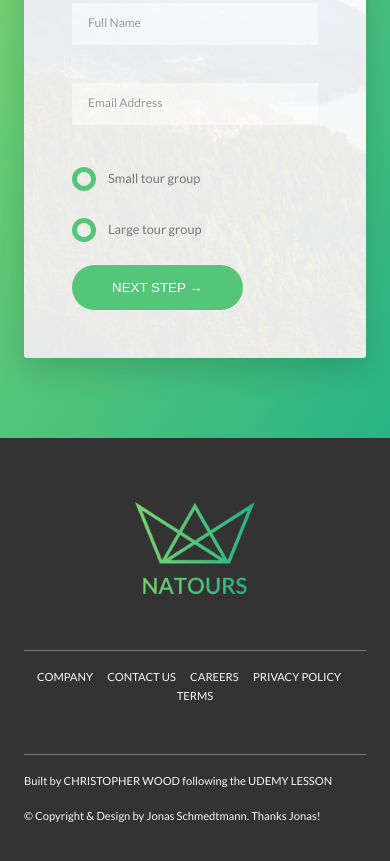
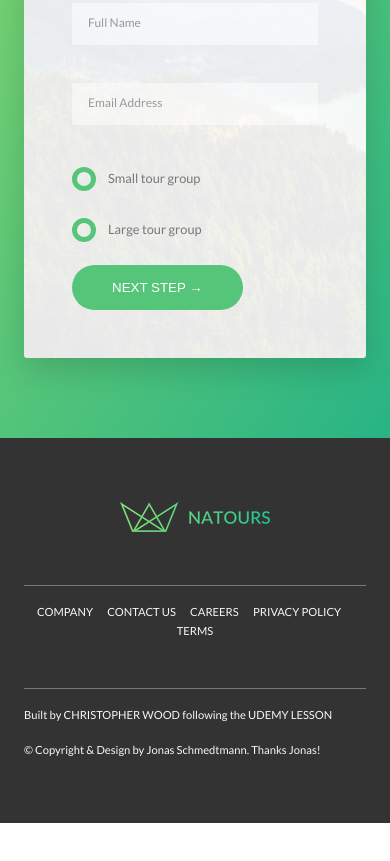
Before and after one commit to cjwood032/NaTours, a website: page index.html in a window 390 px wide. Shown: the part 6037-6898 px from the top of the page. After the commit the page ends 6860 px from the top, so only its background shows below. Drawn offline with Linux system fonts and the light colour scheme.

Commit message:
footer logo responsive image

```diff
--- a/index.html
+++ b/index.html
@@ -305,7 +305,11 @@
         </main>
         <footer class="footer">
             <div class="footer__logo-box">
-                <img src="img/logo-green-2x.png" alt="Large Logo" class="footer__logo">
+                <picture class="footer__logo">
+                    <source srcset="img/logo-green-small-1x.png 1x, img/logo-green-small-2x.png 2x" media="(max-width: 37.5em)">
+                        <img srcset="img/logo-green-1x.png 1x, img/logo-green-2x.png 2x" alt="Large Logo" ><!--class="footer__logo"-->
+                </picture>
+
             </div>
             <div class="row">
                 <div class="col-1-of-2"><div class="footer__navigation">
```
